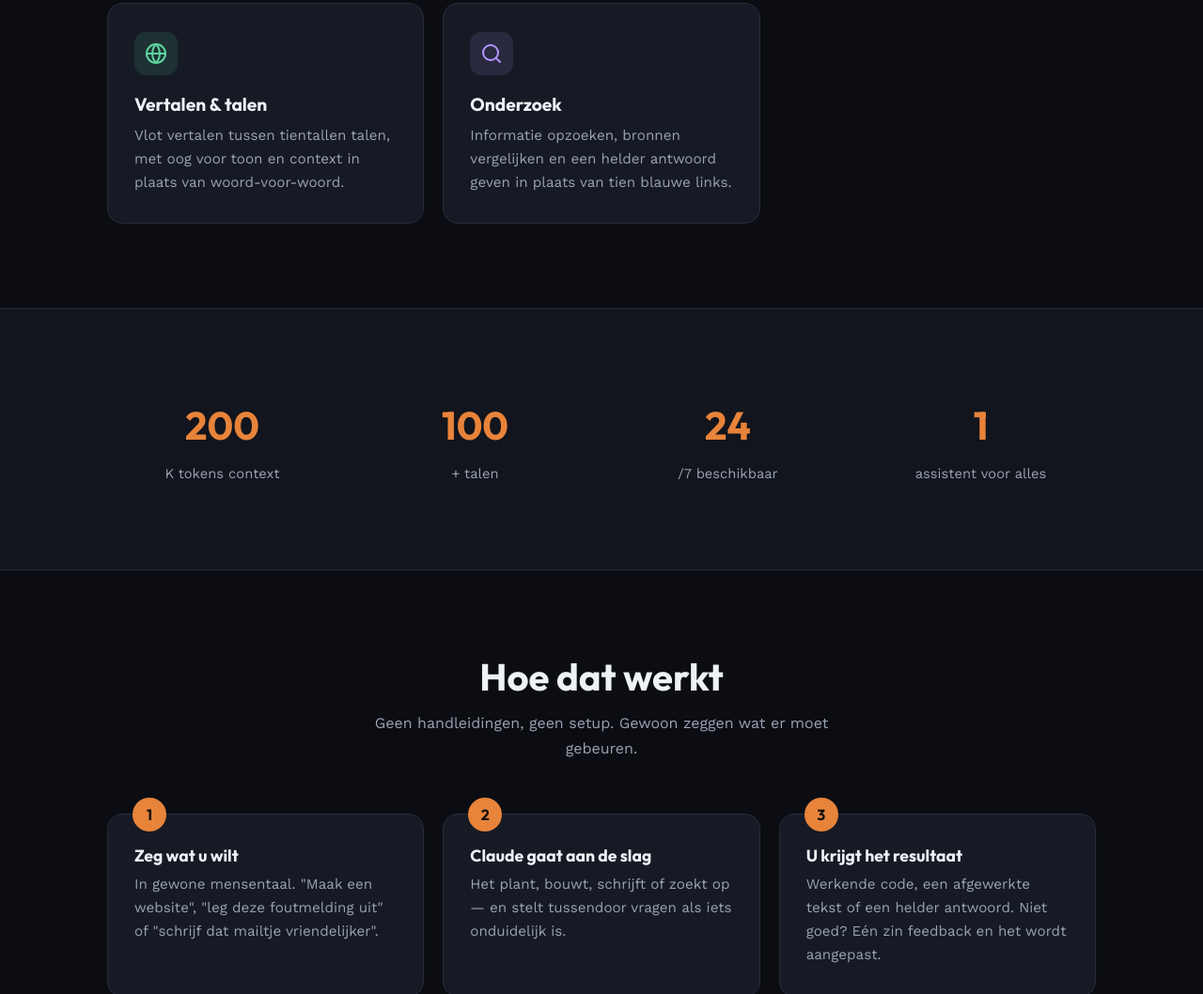
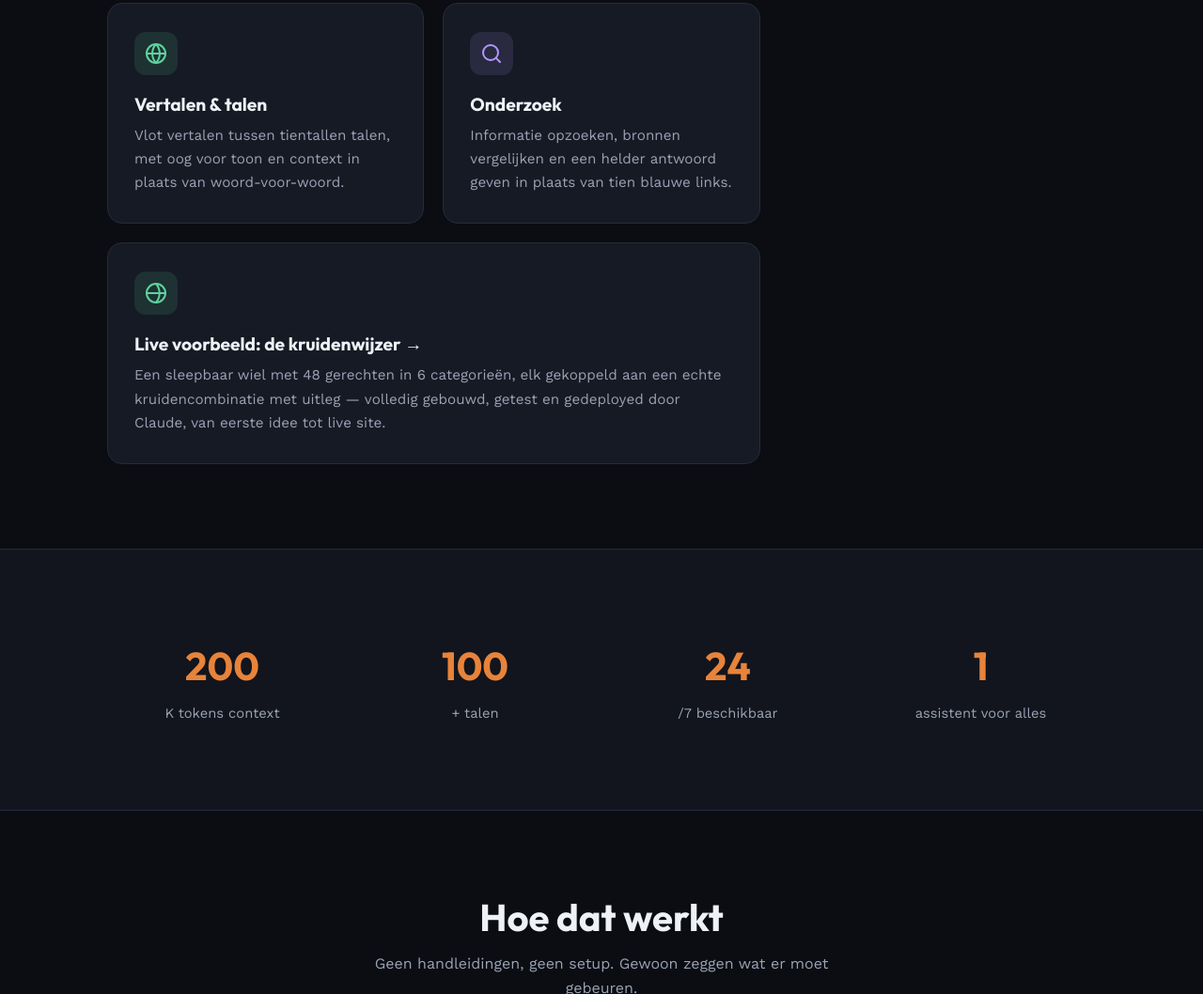
Before and after one commit to timmersdavy/wat-claude-doet, a plain HTML site: page index.html in a window 1280 px wide. Shown: the part 1935-2993 px from the top of the page at 94% size. Drawn offline with nearby package versions, Linux system fonts and the light colour scheme.

Commit message:
Voeg live voorbeeld van de kruidenwijzer toe

```diff
--- a/index.html
+++ b/index.html
@@ -254,6 +254,13 @@
         <h3>Onderzoek</h3>
         <p>Informatie opzoeken, bronnen vergelijken en een helder antwoord geven in plaats van tien blauwe links.</p>
       </div>
+      <a href="/kruidengids/" target="_blank" rel="noopener" class="card wide" style="text-decoration: none; color: inherit; display: block;">
+        <div class="icon-wrap tint-green">
+          <svg viewBox="0 0 24 24" fill="none" stroke="currentColor" stroke-width="2" stroke-linecap="round" stroke-linejoin="round"><circle cx="12" cy="12" r="10"/><path d="M12 2a15.3 15.3 0 0 1 0 20"/><path d="M2 12h20"/></svg>
+        </div>
+        <h3>Live voorbeeld: de kruidenwijzer &rarr;</h3>
+        <p>Een sleepbaar wiel met 48 gerechten in 6 categorieën, elk gekoppeld aan een echte kruidencombinatie met uitleg — volledig gebouwd, getest en gedeployed door Claude, van eerste idee tot live site.</p>
+      </a>
     </div>
   </div>
 </section>
```
